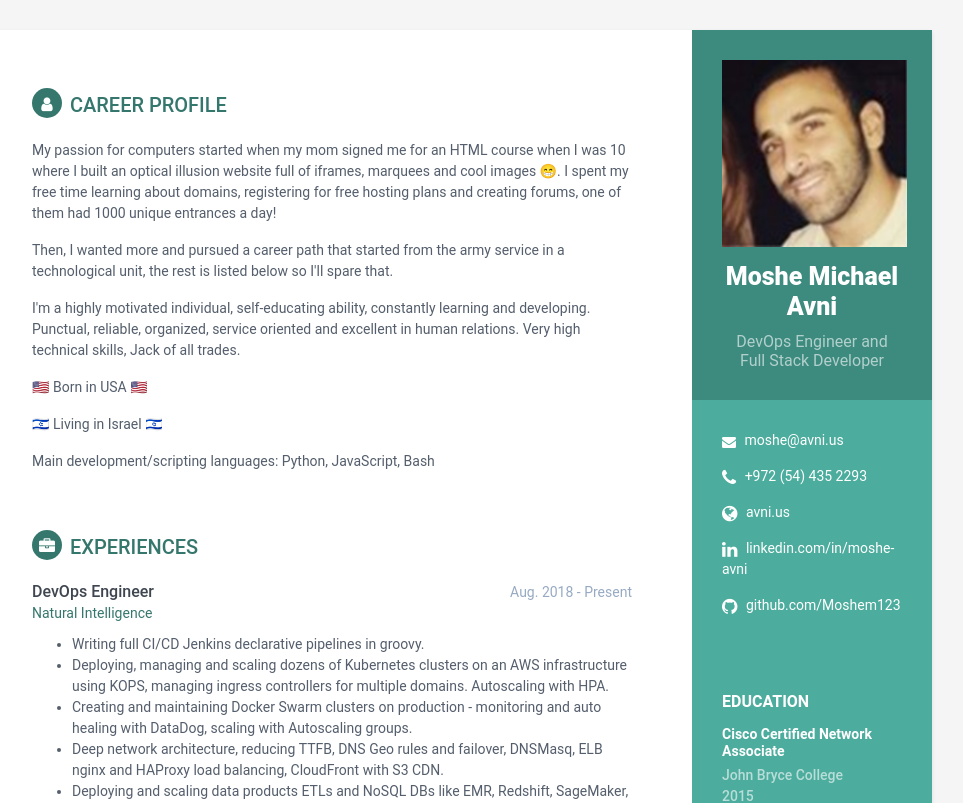
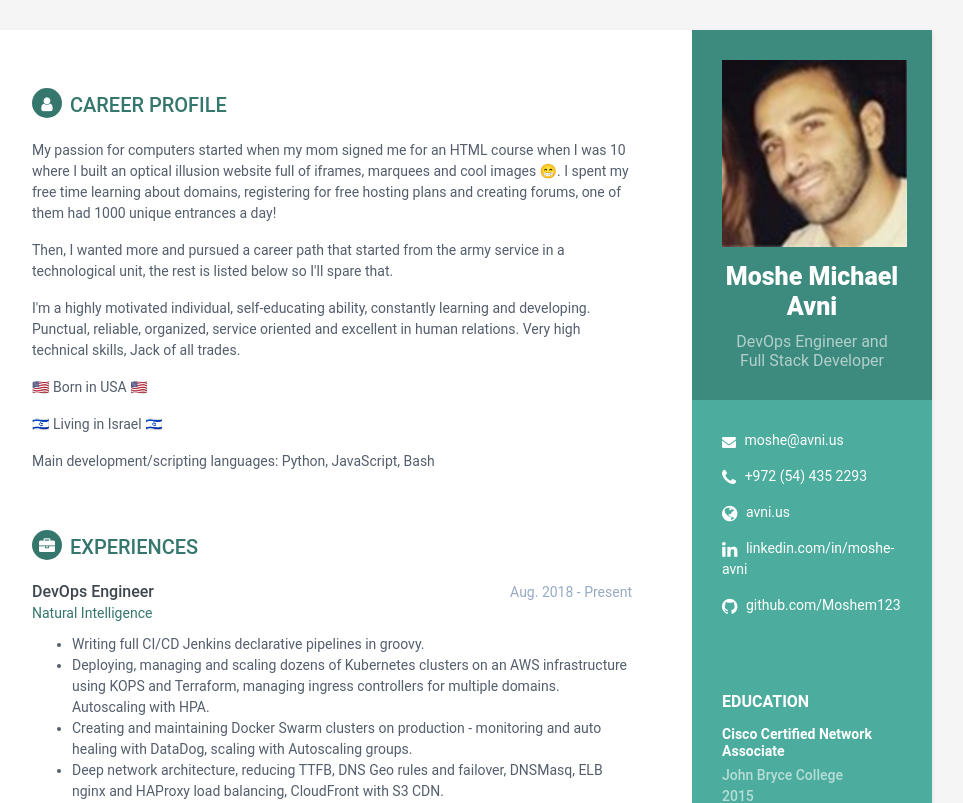
Before and after one commit to mosheavni/avni.us, a React (Create React App) app: page / in a window 1280 px wide. Shown: the top 803 px of the page, without its empty margins (188-1151 px from the left). Built offline with nearby package versions, Linux system fonts and the light colour scheme.

Commit message:
Update experiences.js

```diff
--- a/src/data/experiences.js
+++ b/src/data/experiences.js
@@ -8,7 +8,7 @@ export const experiences = {
             company: "Natural Intelligence",
             description: `<ul>
 <li>Writing full CI/CD Jenkins declarative pipelines in groovy.</li>
-<li>Deploying, managing and scaling dozens of Kubernetes clusters on an AWS infrastructure using KOPS, managing ingress controllers for multiple domains. Autoscaling with HPA.</li>
+<li>Deploying, managing and scaling dozens of Kubernetes clusters on an AWS infrastructure using KOPS and Terraform, managing ingress controllers for multiple domains. Autoscaling with HPA.</li>
 <li>Creating and maintaining Docker Swarm clusters on production - monitoring and auto healing with DataDog, scaling with Autoscaling groups.</li>
 <li>Deep network architecture, reducing TTFB, DNS Geo rules and failover, DNSMasq, ELB nginx and HAProxy load balancing, CloudFront with S3 CDN.</li>
 <li>Deploying and scaling data products ETLs and NoSQL DBs like EMR, Redshift, SageMaker, Airflow, Kinesis firehose.</li>
```
